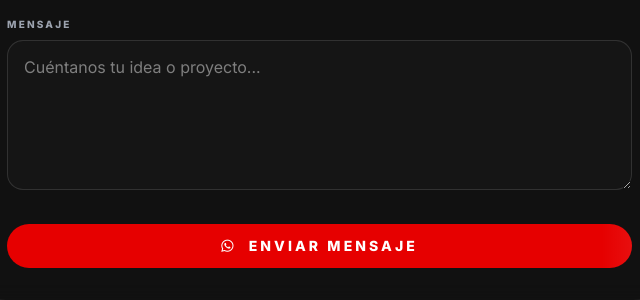
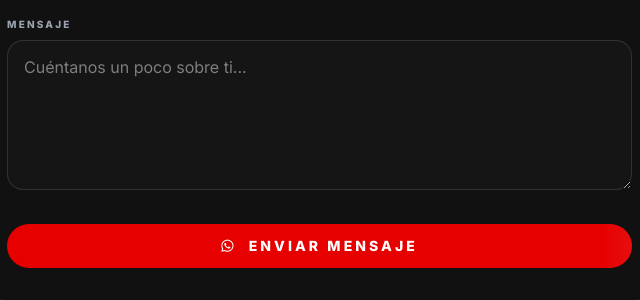
Before and after one commit to YarKoA/web-taller-vex, a plain HTML site: page index.html in a window 1280 px wide. Shown: the part 3309-3609 px from the top of the page, 567-1207 px from the left. Drawn offline with nearby package versions, Linux system fonts and the light colour scheme.

Commit message:
Cunetanos

```diff
--- a/index.html
+++ b/index.html
@@ -438,7 +438,7 @@
 
                         <div>
                             <label for="message" class="mb-2 block text-[10px] font-bold uppercase tracking-[0.22em] text-gray-400">Mensaje</label>
-                            <textarea id="message" name="message" rows="5" class="form-input" placeholder="Cuéntanos tu idea o proyecto..." required></textarea>
+                            <textarea id="message" name="message" rows="5" class="form-input" placeholder="Cuéntanos un poco sobre ti..." required></textarea>
                         </div>
 
                         <div class="pt-2">
```
